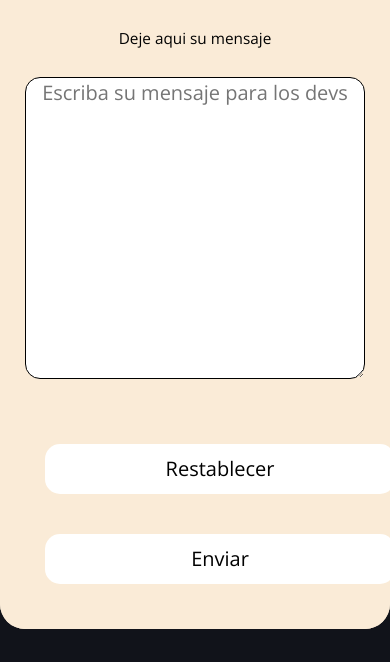
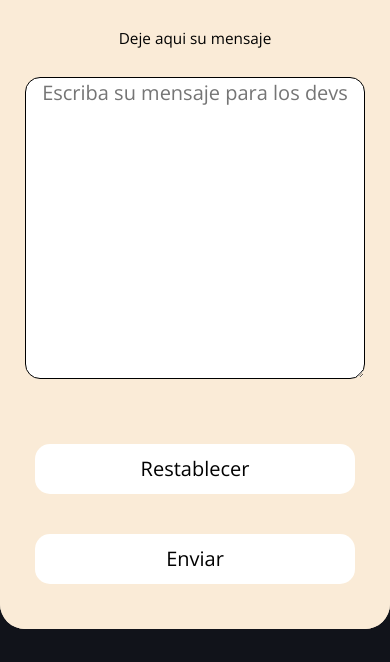
Before and after one commit to santireverter/Patchfinder, a website: page paginas/contacto.html in a window 390 px wide. Shown: the part 728-1390 px from the top of the page. Drawn offline with nearby package versions, Linux system fonts and the light colour scheme.

Commit message:
ajustando los buttons de contacto que se habian roto por un cambio en los labels

```diff
--- a/scss/main.scss
+++ b/scss/main.scss
@@ -589,6 +589,11 @@ body{
     }
     .divBoton{
         flex-flow: column wrap;
+        align-content: center;
+        align-items: center;
+        button{
+            width: 32rem;
+        }
     }
     .divForm{
         label{
```
Also changed, not shown: css/main.css.
